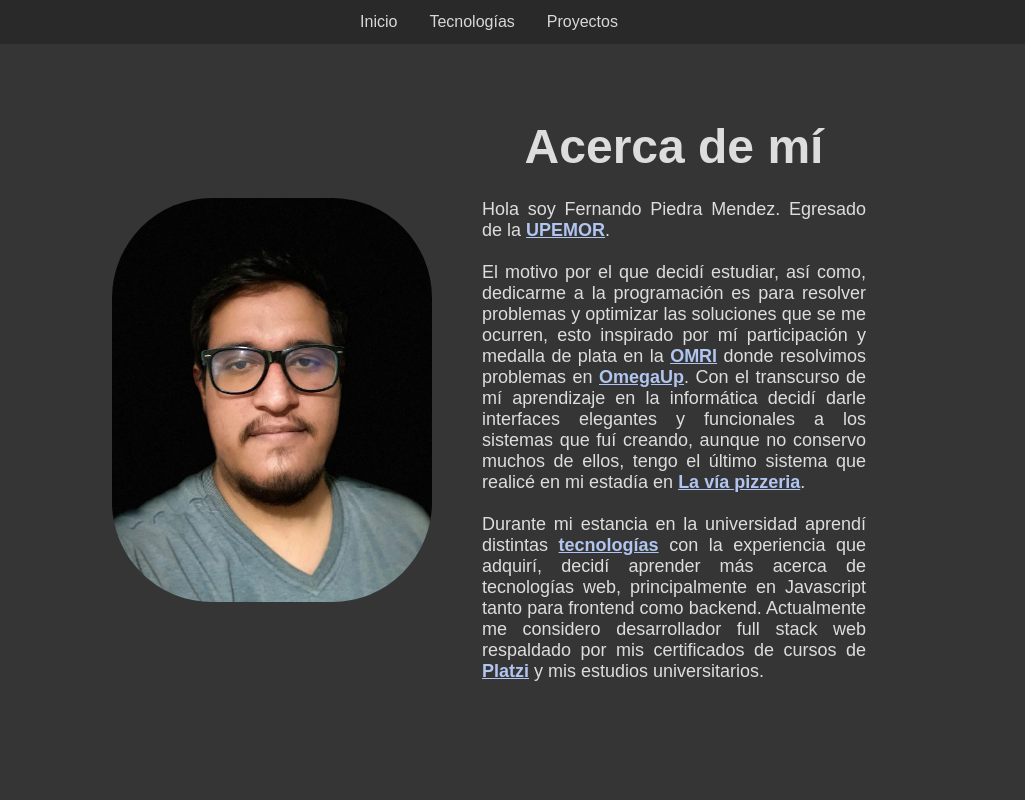
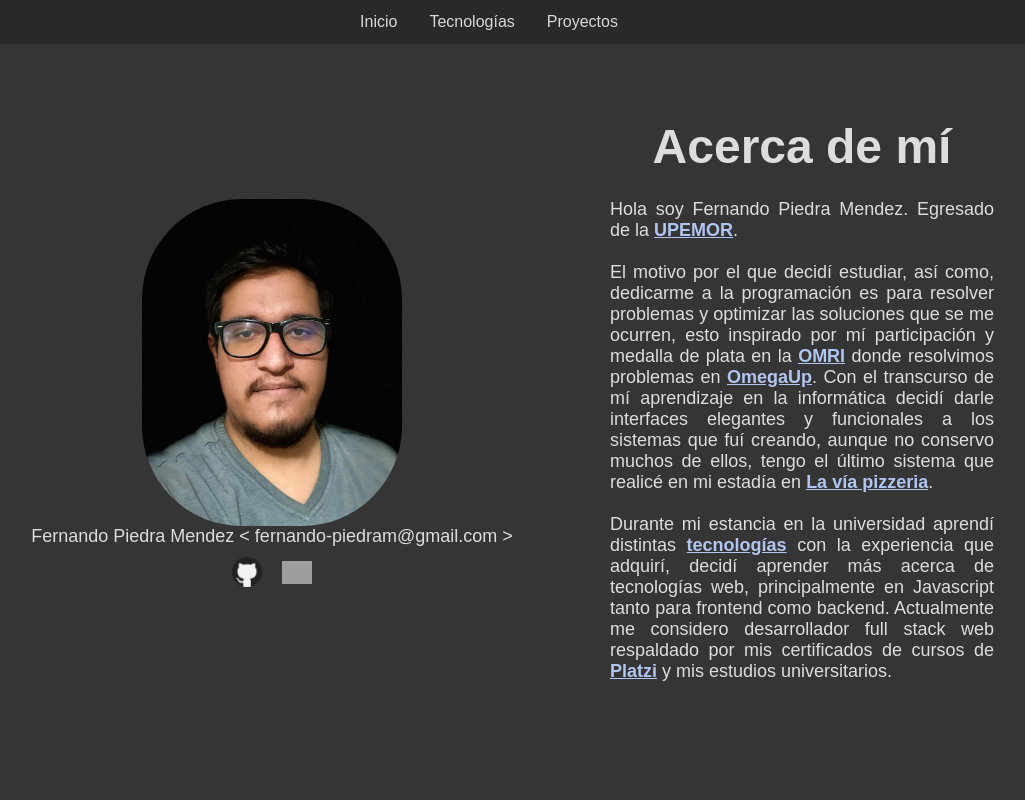
Before and after one commit to PiedraFernando/lashesbykeila, a plain HTML site: page index.html in a window 1280 px wide. Shown: the top 800 px of the page, without its empty margins (151-1176 px from the left). Drawn offline with Linux system fonts and the light colour scheme; grey boxes are pictures that could not be loaded; a web font is replaced by a local one.

Commit message:
areglos de foto

```diff
--- a/index.html
+++ b/index.html
@@ -22,7 +22,14 @@
     <div class="contenedor">
         <div class="header" id="Inicio">
             <div>
-                <img src="resources/Piedra.png" style="width:25%; border-radius: 100px;" class="imgclass" id="imgid">
+                <div class="colum col-6">
+                    <img src="resources/Piedra.png" style="width:45%; border-radius: 100px;" class="imgclass" id="imgid">
+                    <p>Fernando Piedra Mendez &lt; fernando-piedram@gmail.com &gt;</p>
+                    <div class="tecnologiasCard">
+                        <a href="https://github.com/PiedraFernando" target="_blank"><img src="resources/github.png" alt="HTML html-5"></a>
+                        <a href="https://www.linkedin.com/in/fernando-piedra8/" target="_blank"><img src="https://img.icons8.com/material-outlined/24/000000/linkedin--v1.png"/></a>
+                    </div>
+                </div>
                 <div class="me">
                     <h2>Acerca de mí</h2>
                     <p>Hola soy Fernando Piedra Mendez. Egresado de la <a href="https://www.upemor.edu.mx/" target="_blank"><b>UPEMOR</b></a>.
@@ -215,6 +222,7 @@
                 <p>Esta página fue realizada por mí, está inspirada en distintas páginas que he visto y me han agradado, pero adaptadas, al igual que, realizadas a mí gusto, ademas, con mis conocimientos. Aprovecho este apartado para decir que si algo les gusta de esta página pueden usarlo de inspiración sin ningún problema. Sí estás interesado en saber algo mas de mí, mandé correo a: fernandopiedram@gmail.com</p>
                 <br>
                 <div>Algunos Iconos diseñados por <a href="https://www.freepik.com" title="Freepik">Freepik</a> from <a href="https://www.flaticon.es/" title="Flaticon">www.flaticon.es</a></div>
+                <div>Algunos otros Iconos diseñados por <a href="https://iconos8.es/icons/" title="iconos8">iconos8</a> from <a href="iconos8" title="Flaticon">icons8.es</a></div>
             </div>
         </footer>
     </div>
--- a/styles/styles.css
+++ b/styles/styles.css
@@ -140,6 +140,10 @@ h2{
     display: flex;
     justify-content: space-between;
 }
+.colum{
+    display: flex;
+    flex-direction: column;
+}
 .col-6{
     width: 45vw;
 }
```
